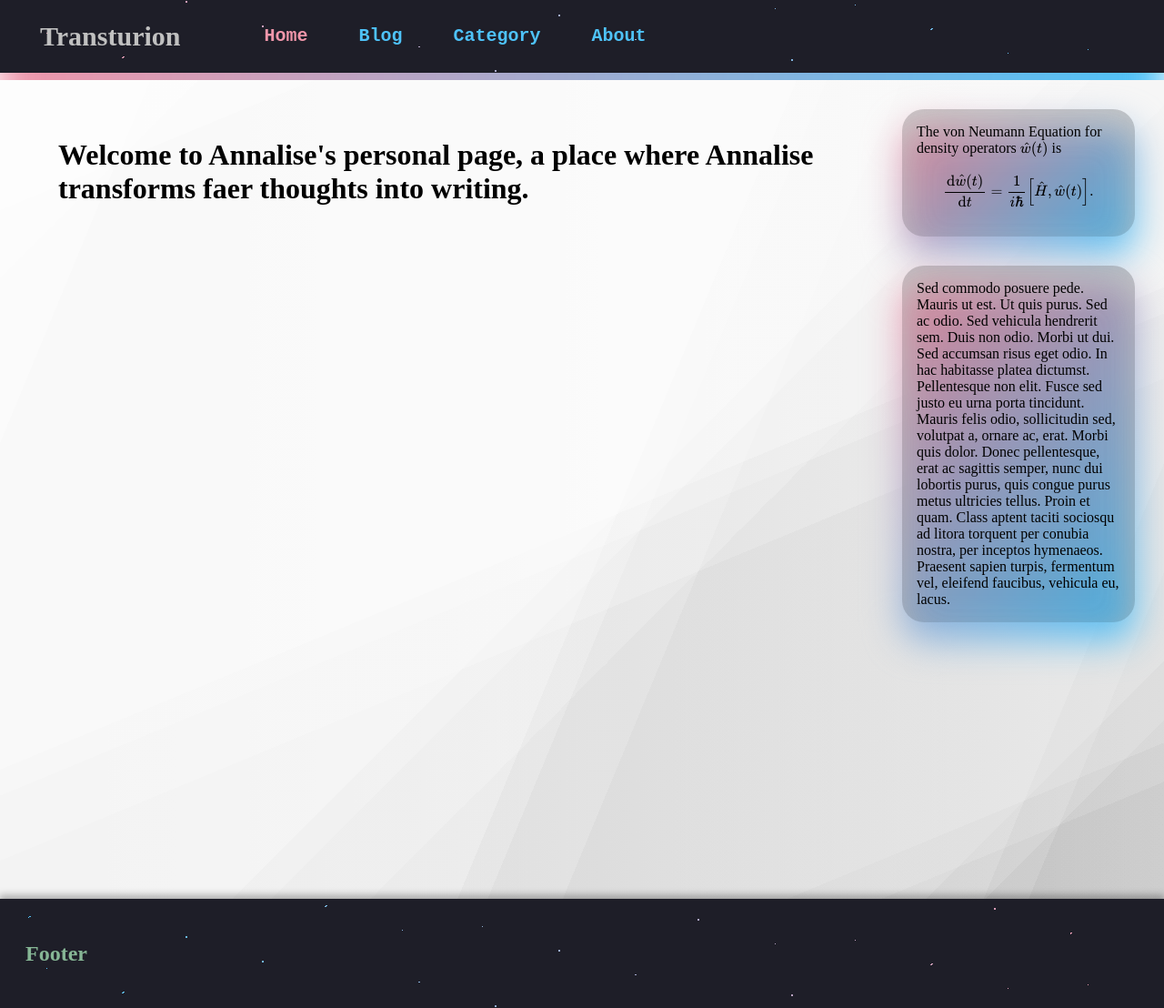
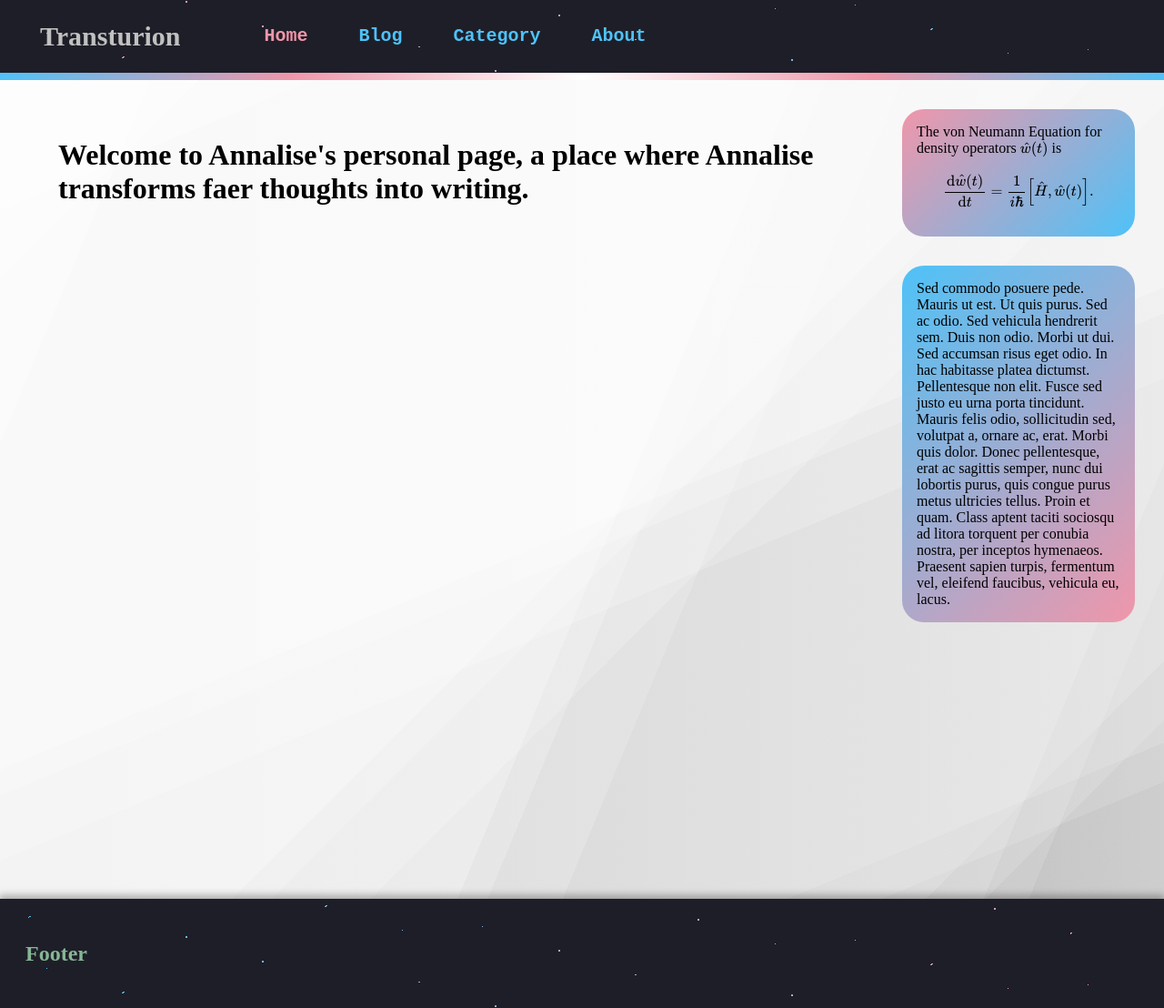
Before and after one commit to transturion/transturion.com, a Jekyll site: the page built from index.html, in a window 1280 px wide. Shown: the whole page at 91% size. Built offline with Jekyll 4.4.1, drawn with Linux system fonts in a browser that asks for light colours.

Commit message:
Further changes to the shadow gradients for the header and cards, now with trans pride below the header.

```diff
--- a/_layouts/default.html
+++ b/_layouts/default.html
@@ -24,10 +24,10 @@
             <div class="row">
                 <div class="leftcolumn">{{ content }}</div>
                 <div class="rightcolumn">
-                    <div class="card">
+                    <div class="card1">
                         The von Neumann Equation for density operators \(\hat w(t)\) is \[\frac{\mathrm{d}\hat w(t)}{\mathrm {d}t}=\frac1{i\hbar}\left[\hat H,\hat w(t)\right].\]
                     </div>
-                    <div class="card">
+                    <div class="card2">
                         Sed commodo posuere pede. Mauris ut est. Ut quis purus. Sed ac odio. Sed vehicula hendrerit sem. Duis non odio. Morbi ut dui. Sed accumsan risus eget odio. In hac habitasse platea dictumst. Pellentesque non elit. Fusce sed justo eu urna porta tincidunt. Mauris felis odio, sollicitudin sed, volutpat a, ornare ac, erat. Morbi quis dolor. Donec pellentesque, erat ac sagittis semper, nunc dui lobortis purus, quis congue purus metus ultricies tellus. Proin et quam. Class aptent taciti sociosqu ad litora torquent per conubia nostra, per inceptos hymenaeos. Praesent sapien turpis, fermentum vel, eleifend faucibus, vehicula eu, lacus.
                     </div>
                 </div>
--- a/_sass/content.scss
+++ b/_sass/content.scss
@@ -41,13 +41,28 @@ body {
     margin: 4rem;
 }
 
-.card {
+.card1 {
     margin: 2rem;
     backdrop-filter: blur(12px);
-    background-color: rgba(black, .1) !important;
+    /*background-color: rgba(black, .1) !important;*/
     padding: 1rem;
+
+    /* https://alvarotrigo.com/shadow-gradients/ */
+    background: linear-gradient(-45deg, #4EC2F8 0%, #F096AA 100%);
     border-radius: 24px;
 }
+
+.card2 {
+    margin: 2rem;
+    backdrop-filter: blur(12px);
+    /*background-color: rgba(black, .1) !important;*/
+    padding: 1rem;
+
+    /* https://alvarotrigo.com/shadow-gradients/ */
+    background: linear-gradient(-225deg, #4EC2F8 0%, #F096AA 100%);
+    border-radius: 24px;
+}
+
 
 /* Responsive layout */
 @media screen and (max-width: 800px) {
--- a/_sass/navigation.scss
+++ b/_sass/navigation.scss
@@ -11,6 +11,18 @@
 
     margin-bottom: 8px;
     /*box-shadow: 0px 3px 8px 1px rgba(0,0,0,0.3);*/
+}
+
+/* https://alvarotrigo.com/shadow-gradients/ */
+.header:after {
+    content: "";
+    z-index: -1;
+    position: absolute;
+    top: 0;
+    right: 0;
+    bottom: 0;
+    left: 0;
+    background: linear-gradient(-90deg, #4EC2F8, #F096AA, #FFFFFF, #F096AA, #4EC2F8);
 }
 
 /* Navigation */
--- a/_sass/shadowgradients.scss
+++ /dev/null
@@ -1,53 +0,0 @@
-/* https://alvarotrigo.com/shadow-gradients/ */
-
-/* shadow gradient for cards */
-.card:before {
-    content: "";
-    z-index: -1;
-    position: absolute;
-    top: 0;
-    right: 0;
-    bottom: 0;
-    left: 0;
-    background: linear-gradient(-45deg, #4EC2F8 0%, #F096AA 100%);
-    transform: translate3d(0px, 20px, 0) scale(1.0);
-    filter: blur(20px);
-    opacity: var(0.7);
-    transition: opacity 0.3s;
-    border-radius: inherit;
-}
-
-/*
-* Prevents issues when the parent creates a
-* stacking context. (For example, using the transform
-* property )
-*/
-.card::after {
-    content: "";
-    z-index: -1;
-    position: absolute;
-    top: 0;
-    right: 0;
-    bottom: 0;
-    left: 0;
-    background: inherit;
-    border-radius: inherit;
-}
-
-/* shadow gradient for the header */
-
-.header:after {
-    content: "";
-    z-index: -1;
-    position: absolute;
-    top: 0;
-    right: 0;
-    bottom: 0;
-    left: 0;
-    background: linear-gradient(-90deg, #4EC2F8 0%, #F096AA 100%);
-    transform: translate3d(0px, 20px, 0) scale(1.0);
-    filter: blur(20px);
-    opacity: var(0.7);
-    transition: opacity 0.3s;
-    border-radius: inherit;
-}
--- a/assets/css/styles.scss
+++ b/assets/css/styles.scss
@@ -4,4 +4,3 @@
 @import "navigation";
 @import "footer";
 @import "gradientmagic";
-@import "shadowgradients";
```
